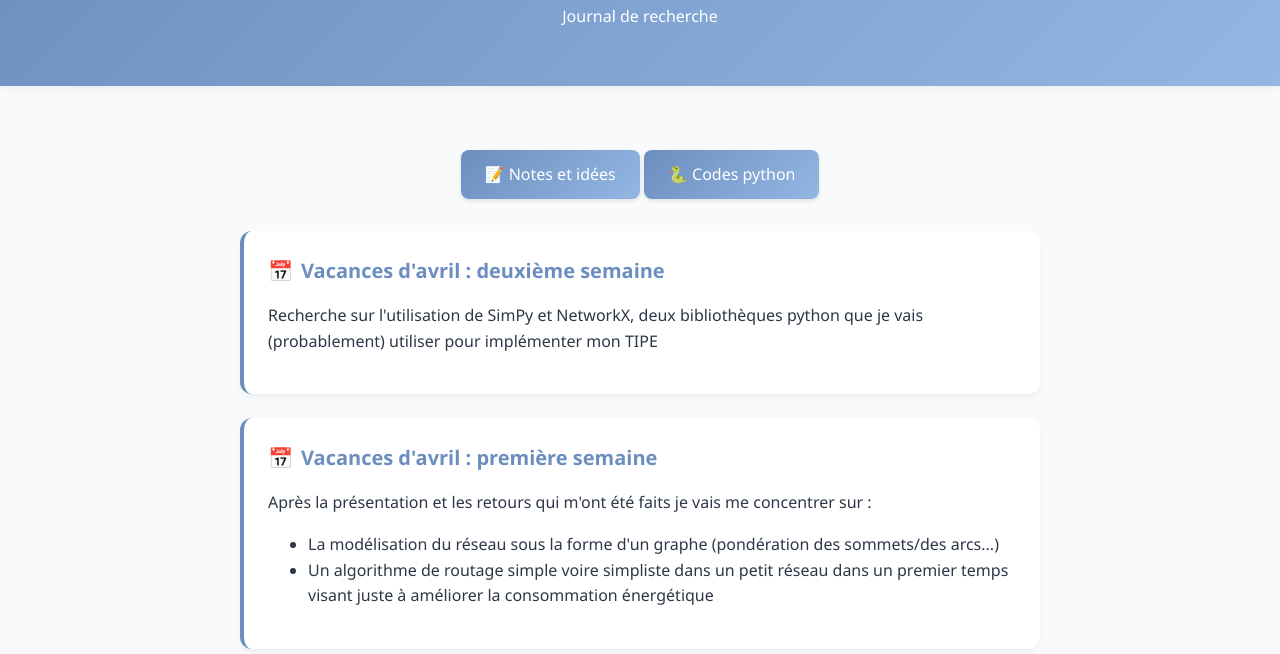
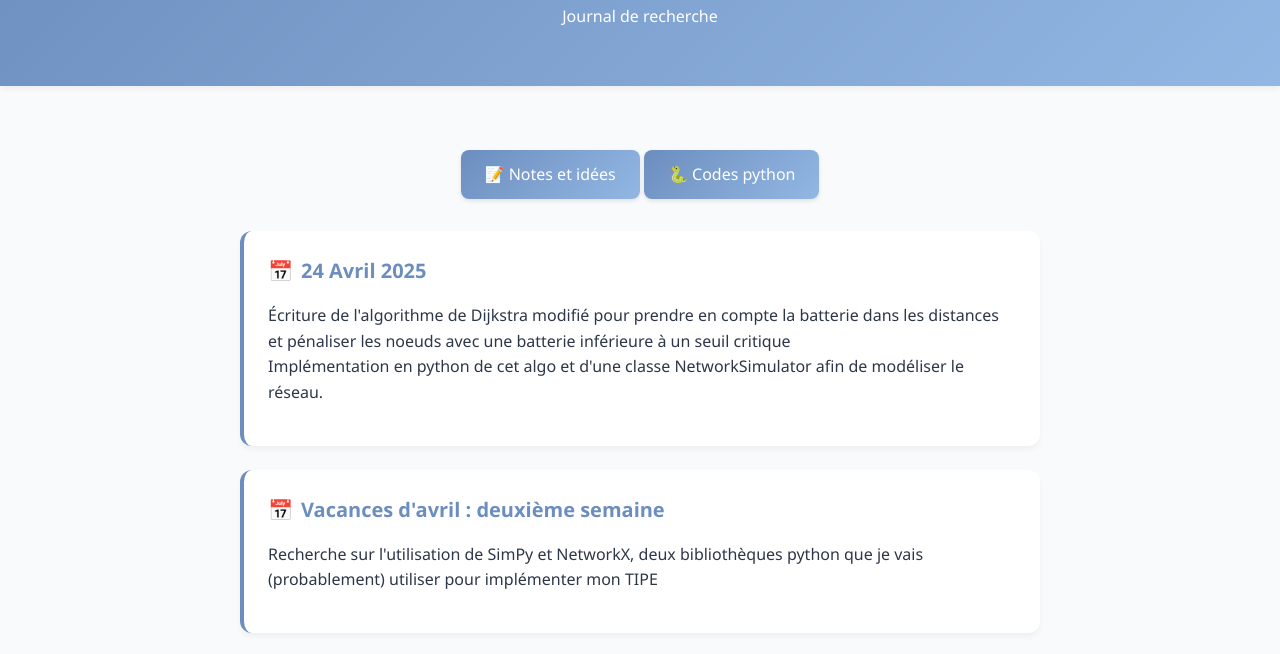
Before and after one commit to MillotLouis/TIPE, a plain HTML site: page index.html in a window 1280 px wide. Shown: the part 130-784 px from the top of the page. Drawn offline with Linux system fonts and the light colour scheme.

Commit message:
MAJ index.html

```diff
--- a/index.html
+++ b/index.html
@@ -128,6 +128,14 @@
 
         <div class="journal-container">
             <article class="journal-entry">
+                <h2>24 Avril 2025</h2>
+                <p>
+                    Écriture de l'algorithme de Dijkstra modifié pour prendre en compte la batterie dans les distances et pénaliser les noeuds avec une batterie inférieure à un seuil critique<br>
+                    Implémentation en python de cet algo et d'une classe NetworkSimulator afin de modéliser le réseau.
+                </p>
+            </article>
+
+            <article class="journal-entry">
                 <h2>Vacances d'avril : deuxième semaine</h2>
                 <p>
                     Recherche sur l'utilisation de SimPy et NetworkX, deux bibliothèques python que je vais (probablement) utiliser pour implémenter mon TIPE
```
